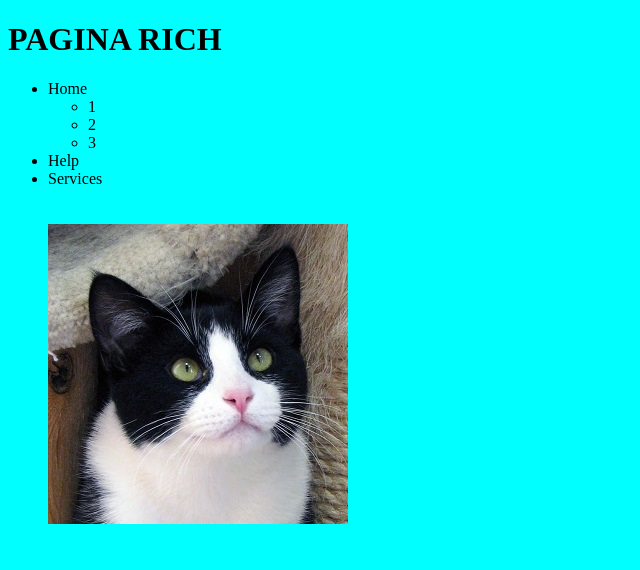
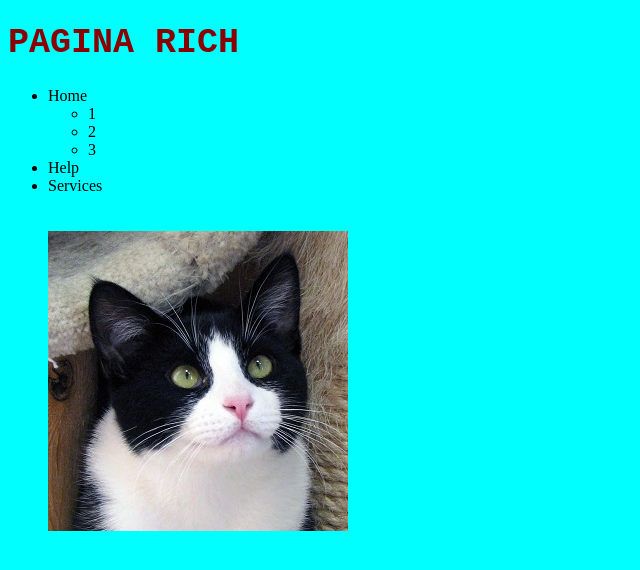
Before and after one commit to MiguelAngel12314/curso-desarrollo-web, a plain HTML site: page Untitled-1.html in a window 1280 px wide. Shown: the whole page, without its empty margins (0-640 px from the left). Drawn offline with Linux system fonts and the light colour scheme; files that its build step writes are made by us from their sources.

Commit message:
Modified

```diff
--- a/Untitled-1.html
+++ b/Untitled-1.html
@@ -2,13 +2,13 @@
 <html>
     <head>
         <title>Pagina Rich</title>
-        <link href="estilos.css" rel="stylesheet" type="text/css" />
+        <link href="css/estilos.css" rel="stylesheet" type="text/css"/>
     </head>
     <body>
-        <h1>PAGINA RICH</h1>
+        <h1 class="titulo">PAGINA RICH</h1>
     <ul>
         <li><a>Home</a></li>
-        <ul>
+    <ul>
             <li><a>1</a></li>
             <li><a>2</a></li>
             <li><a>3</a></li>
--- a/css/estilos.css
+++ b/css/estilos.css
@@ -2,8 +2,13 @@ ul.horizontal li{
     display: block;
     float: left;
     padding:0 10px;
-    background-color: aqua;
+    font-family: 'Franklin Gothic Medium', 'Arial Narrow', Arial, sans-serif;
     }
 body{
     background-color: aqua;
 }
+.titulo{
+    color: darkred;
+    font-family: 'Courier New', Courier, monospace;
+    font-size: 35px;
+}
```
